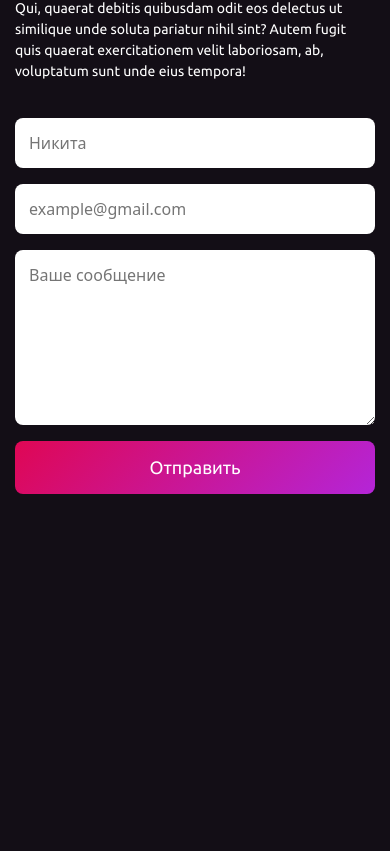
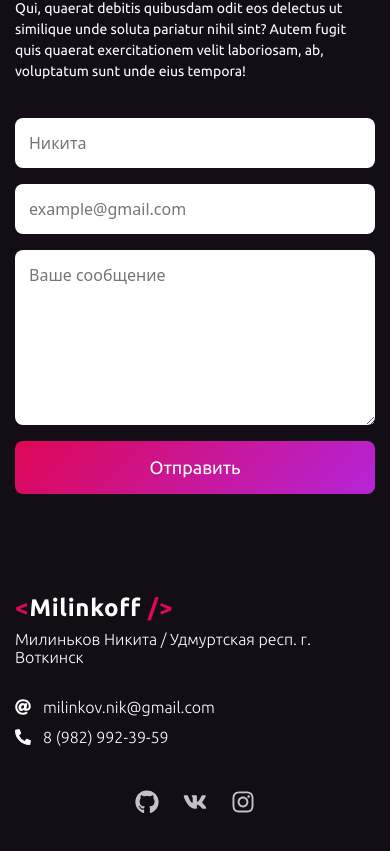
Before and after one commit to Milinkov-N/portfolio, a Next.js app: page / in a window 390 px wide. Shown: the part 4586-5437 px from the top of the page. Before the commit the page ends 5105 px from the top, so only its background shows below. Built offline with nearby package versions, Linux system fonts and the light colour scheme.

Commit message:
created Footer

```diff
--- /dev/null
+++ b/components/Footer.tsx
@@ -0,0 +1,40 @@
+import styles from 'styles/Footer.module.css'
+import Logo from './Logo'
+import Wrapper from './Wrapper'
+import { FaGithub, FaVk, FaInstagram, FaAt, FaPhoneAlt } from 'react-icons/fa'
+
+export default function Footer() {
+  return (
+    <footer className={ styles.footer }>
+      <Wrapper className={ styles.wrapper }>
+        <div className={ styles.info }>
+          <Logo />
+          <span className={ styles.infoDetails }>Милиньков Никита / Удмуртская респ. г. Воткинск</span>
+        </div>
+        <div className={ styles.contacts }>
+          <div className={ styles.contactsDetails }>
+            <span className='flex ai-center gap-sm'>
+              <FaAt />
+              milinkov.nik@gmail.com
+            </span>
+            <a className='flex ai-center gap-sm' href='tel:+79508389999'>
+              <FaPhoneAlt />
+              8 (982) 992-39-59
+            </a>
+          </div>
+          <div className={ styles.contactsSocials }>
+            <a href='/' target='_blank'>
+              <FaGithub />
+            </a>
+            <a href='/' target='_blank'>
+              <FaVk />
+            </a>
+            <a href='/' target='_blank'>
+              <FaInstagram />
+            </a>
+          </div>
+        </div>
+      </Wrapper>
+    </footer>
+  )
+}
--- a/components/Layout.tsx
+++ b/components/Layout.tsx
@@ -1,4 +1,5 @@
 import { ReactNode } from 'react'
+import Footer from './Footer'
 import Header from './Header'
 
 export interface ILayout {
@@ -12,6 +13,7 @@ export default function Layout({ children }: ILayout) {
       <main>
         { children }
       </main>
+      <Footer />
     </div>
   )
 }
--- /dev/null
+++ b/styles/Footer.module.css
@@ -0,0 +1,74 @@
+.footer {
+  padding-top: 75px;
+  padding-bottom: 25px;
+}
+
+.wrapper {
+  display: flex;
+  justify-content: space-between;
+  flex-wrap: wrap;
+  gap: 2rem;
+}
+
+.info {
+  display: flex;
+  flex-direction: column;
+  gap: .5rem;
+}
+
+.infoDetails {
+  font-weight: 300;
+}
+
+.contacts {
+  display: flex;
+  align-items: stretch;
+  gap: 2rem;
+  flex-wrap: wrap;
+}
+
+.contactsDetails {
+  display: flex;
+  flex-direction: column;
+  justify-content: space-around;
+  gap: .75rem;
+  font-weight: 300;
+}
+
+.contactsSocials {
+  display: flex;
+  align-items: center;
+  font-size: 1.325rem;
+}
+
+.contactsSocials a {
+  padding: .5em;
+  color: var(--white);
+  opacity: .75;
+  transition: .1s opacity ease;
+}
+
+.contactsSocials a:hover {
+  opacity: 1;
+}
+
+@media screen and (max-width: 900px) {
+  .wrapper {
+    flex-direction: column;
+  }
+
+  .contacts {
+    flex-direction: column;
+  }
+
+  .contactsSocials {
+    margin: 0 auto;
+    font-size: 1.5rem;
+  }
+}
+
+@media screen and (max-width: 860px) {
+  .contacts {
+    flex-direction: column;
+  }
+}
--- a/styles/globals.css
+++ b/styles/globals.css
@@ -122,6 +122,10 @@ section {
 
 .ai-center {
   align-items: center;
+}
+
+.gap-sm {
+  gap: .75rem;
 }
 
 .gradient-text {
```
